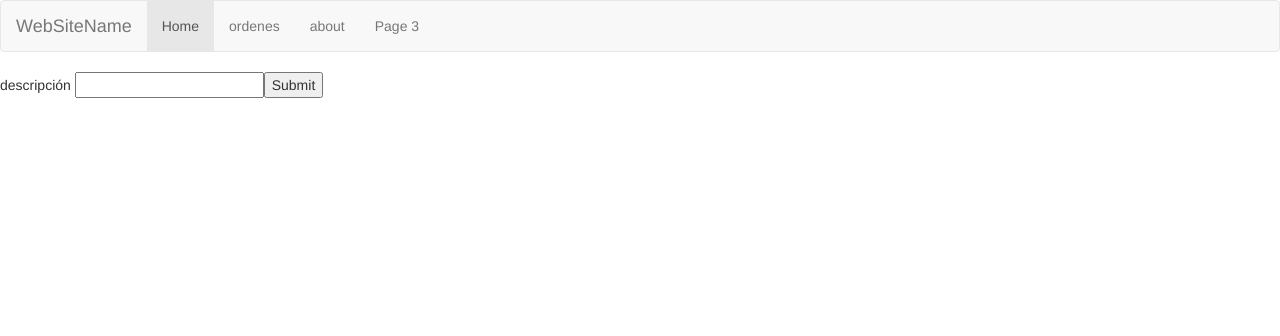
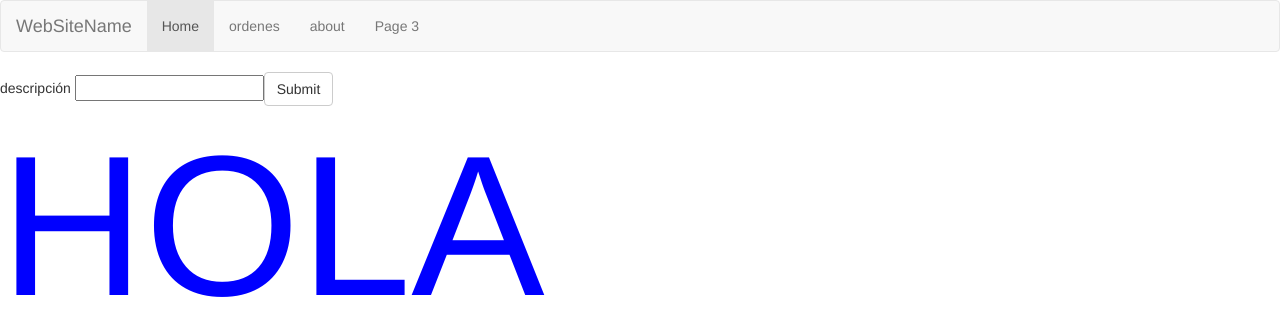
Before and after one commit to rodrigoelicer/conexionBD, an Angular app in the folder my-app2/: page /ordenes in a window 1280 px wide. Shown: the top 336 px of the page. Built offline with nearby package versions, Linux system fonts and the light colour scheme; no server answers.

Commit message:
style.css

```diff
--- a/my-app2/src/app/ordenes/ordenes.component.html
+++ b/my-app2/src/app/ordenes/ordenes.component.html
@@ -8,5 +8,7 @@
 
 <form method="POST" (ngSubmit)="crearOrden()">
 	descripción <input type="text" name="descripcion" [(ngModel)]="descripcion">
-	<button type="submit">Submit</button>
+	<button type="submit" class="btn btn-default">Submit</button>
 </form>
+
+<h6 class="test">HOLA</h6>
--- a/my-app2/src/styles.css
+++ b/my-app2/src/styles.css
@@ -1 +1,6 @@
 /* You can add global styles to this file, and also import other style files */
+
+.test {
+	font-size: 200px;
+	color:blue;
+}
```
